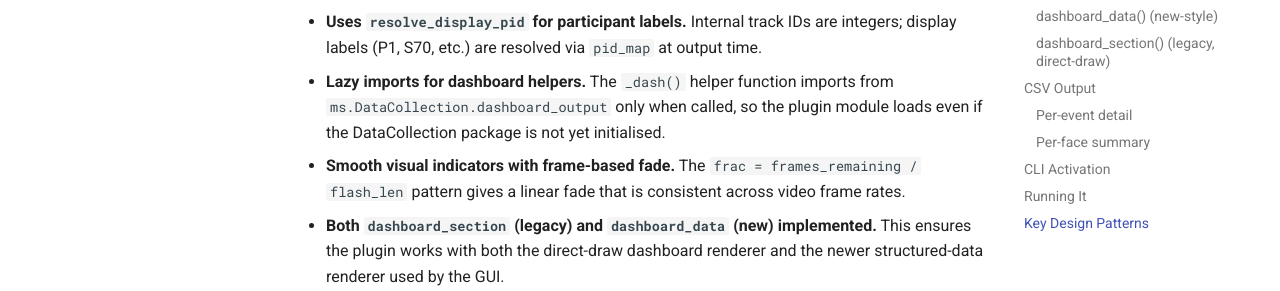
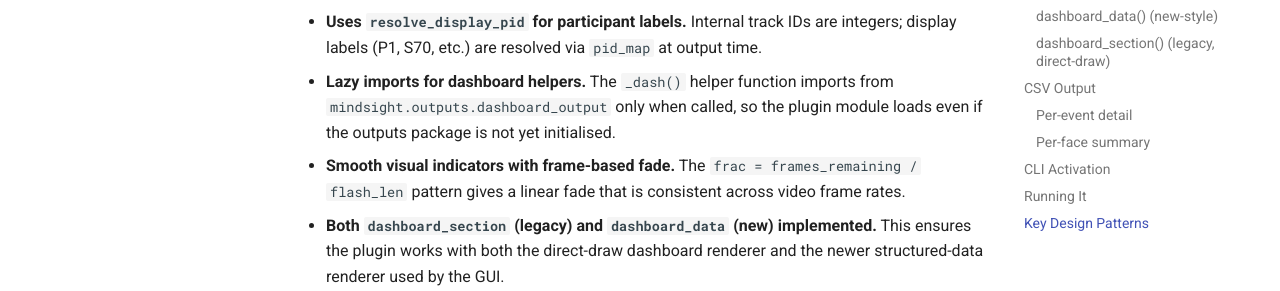
Before and after one commit to kylen-d/mindsight, an MkDocs documentation site: the page built from docs/developer/phenomena-plugin-tutorial.md, in a window 1280 px wide and 900 px high, scrolled down 7096 px. Shown: the part 542-833 px from the top of the window. Built offline with MkDocs 1.6.1 and Material for MkDocs 9.7.7, drawn with Linux system fonts in a browser that asks for light colours.

Commit message:
docs: point docs at mindsight/outputs and project/runner

```diff
--- a/docs/developer/phenomena-plugin-tutorial.md
+++ b/docs/developer/phenomena-plugin-tutorial.md
@@ -330,6 +330,6 @@ What makes NovelSalience a well-built plugin:
 
 - **Only pulls needed kwargs.** Uses `kwargs.get()` with defaults, so the plugin never breaks when new keys are added to the pipeline.
 - **Uses `resolve_display_pid` for participant labels.** Internal track IDs are integers; display labels (P1, S70, etc.) are resolved via `pid_map` at output time.
-- **Lazy imports for dashboard helpers.** The `_dash()` helper function imports from `ms.DataCollection.dashboard_output` only when called, so the plugin module loads even if the DataCollection package is not yet initialised.
+- **Lazy imports for dashboard helpers.** The `_dash()` helper function imports from `mindsight.outputs.dashboard_output` only when called, so the plugin module loads even if the outputs package is not yet initialised.
 - **Smooth visual indicators with frame-based fade.** The `frac = frames_remaining / flash_len` pattern gives a linear fade that is consistent across video frame rates.
 - **Both `dashboard_section` (legacy) and `dashboard_data` (new) implemented.** This ensures the plugin works with both the direct-draw dashboard renderer and the newer structured-data renderer used by the GUI.
```
Also changed, not shown: README.md (+3 -2 lines), docs/developer/architecture.md (+5 -5 lines), docs/developer/data-collection-module.md (+1 -1 lines).
